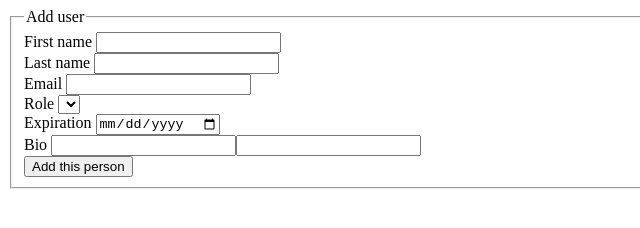
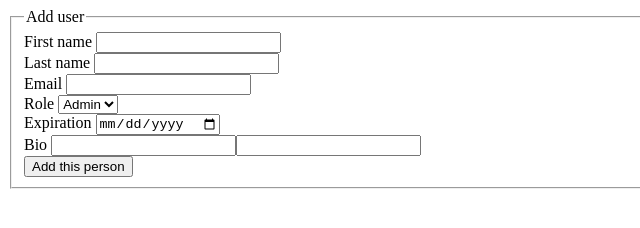
Before and after one commit to Combatd/cypress-practice-for-prepwork-html-forms-debugging-main, a website: page index.html in a window 1280 px wide. Shown: the full height of the page, 0-640 px from the left. Drawn offline with Linux system fonts and the light colour scheme.

Commit message:
Fix options for select element role

```diff
--- a/index.html
+++ b/index.html
@@ -26,9 +26,9 @@
         <div>
         <label for="role">Role</label>
         <select id="role" name="user_role_name">
-            <option value="admin"><option>
-            <option value="user"></option>
-            <option value="guest">
+            <option value="admin">Admin</option>
+            <option value="user">User</option>
+            <option value="guest">Guest</option>
         </select>
         </div>
 
```
Also changed, not shown: cypress/screenshots/test.spec.js/Form elements on index.html -- Fixes the dropdown menu to show the three options (failed).png (deleted), cypress/screenshots/test.spec.js/Form elements on index.html -- Has a text box for the bio that allows multiple lines of text (failed).png.
